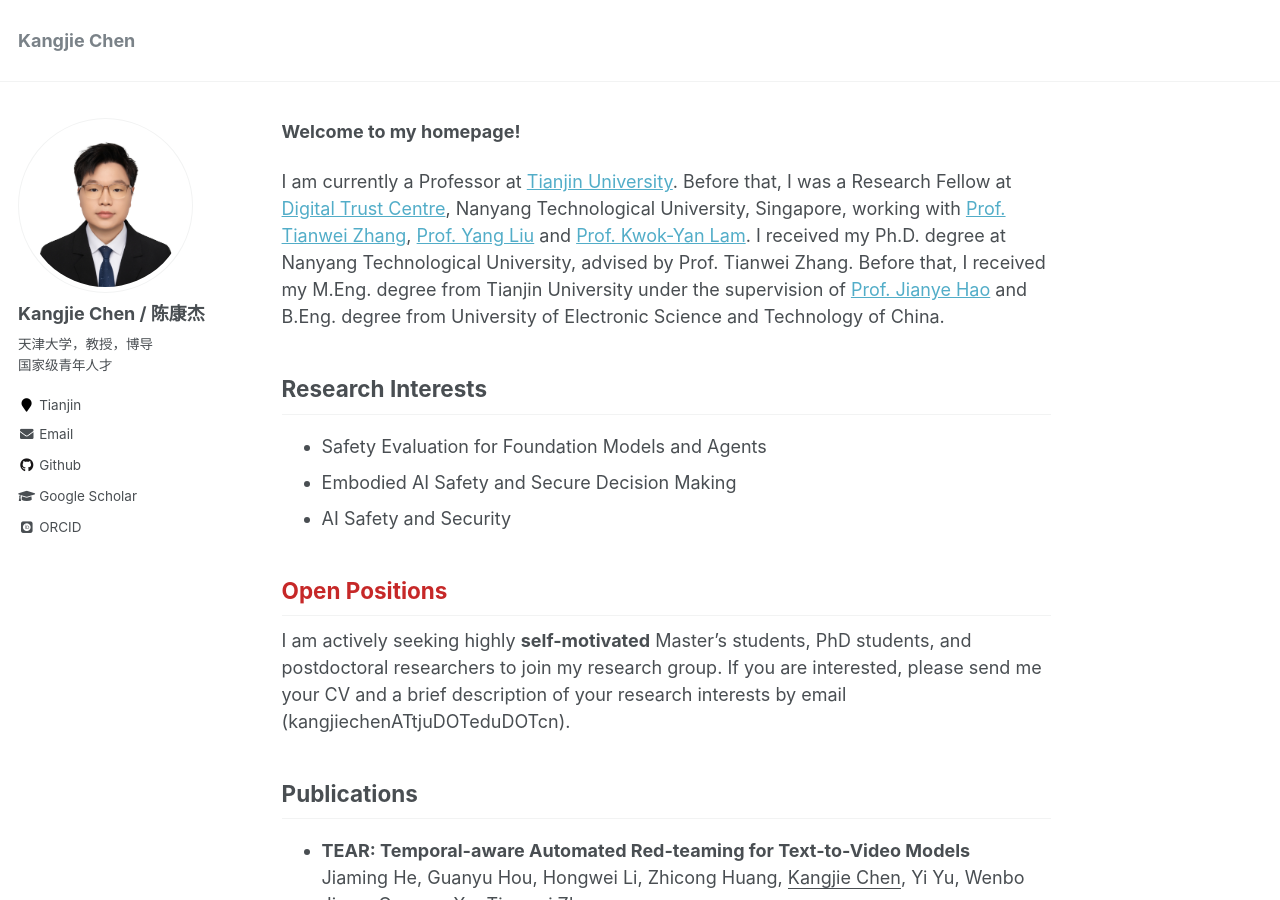
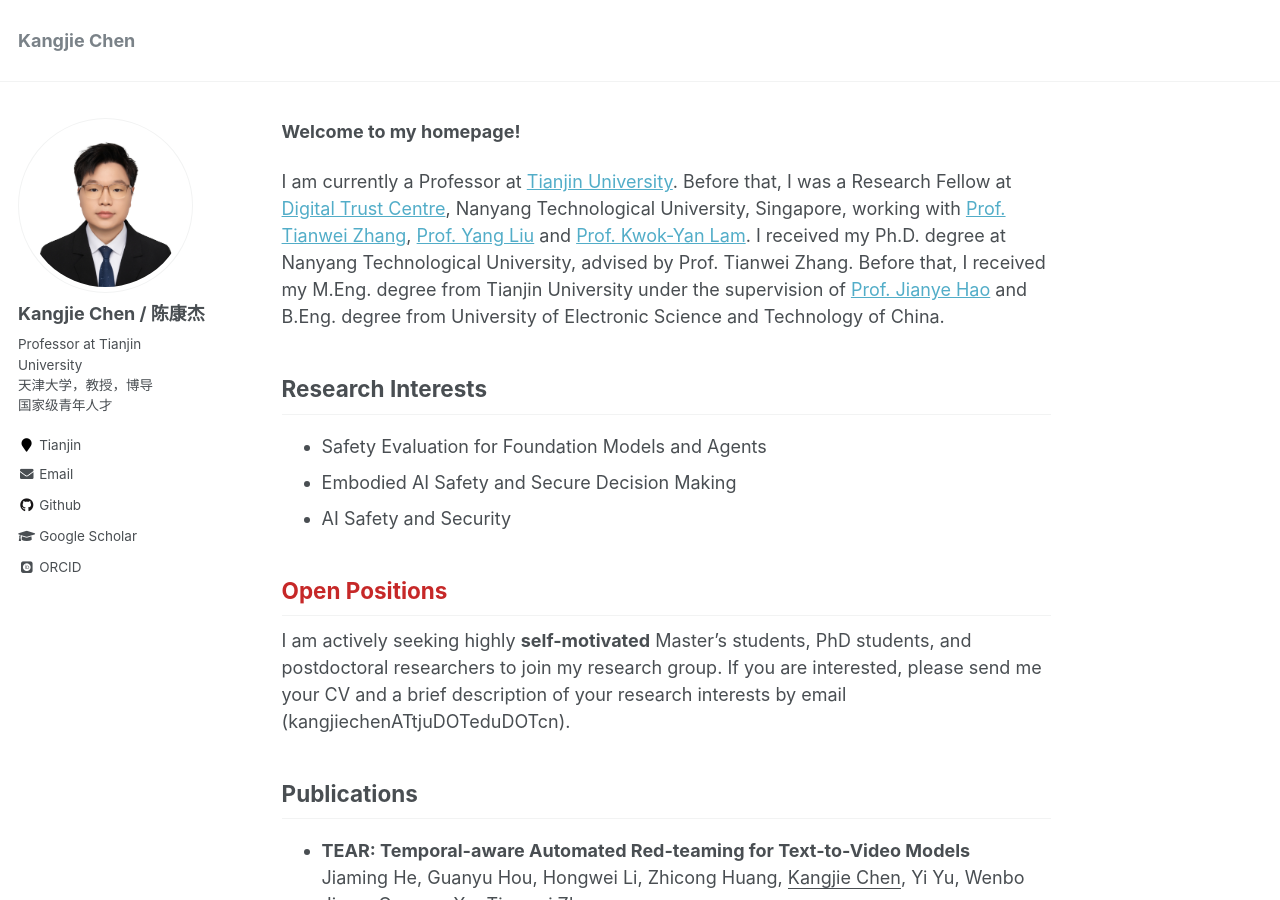
Before and after one commit to kangjie-chen/kangjie-chen.github.io, a Jekyll site: the page built from _pages/about.md, in a window 1280 px wide and 900 px high. Built offline with Jekyll 4.4.1, drawn with Linux system fonts in a browser that asks for light colours; some web fonts are replaced.

Commit message:
Update _config.yml

```diff
--- a/_config.yml
+++ b/_config.yml
@@ -82,7 +82,7 @@ analytics:
 author:
   name             : "Kangjie Chen / 陈康杰"
   avatar           : "202506-square.jpg"
-  bio              : "天津大学，教授，博导 <br> 国家级青年人才"
+  bio              : "Professor at Tianjin University <br> 天津大学，教授，博导 <br> 国家级青年人才"
   location         : "Tianjin"
   employer         :
   pubmed           :
```
